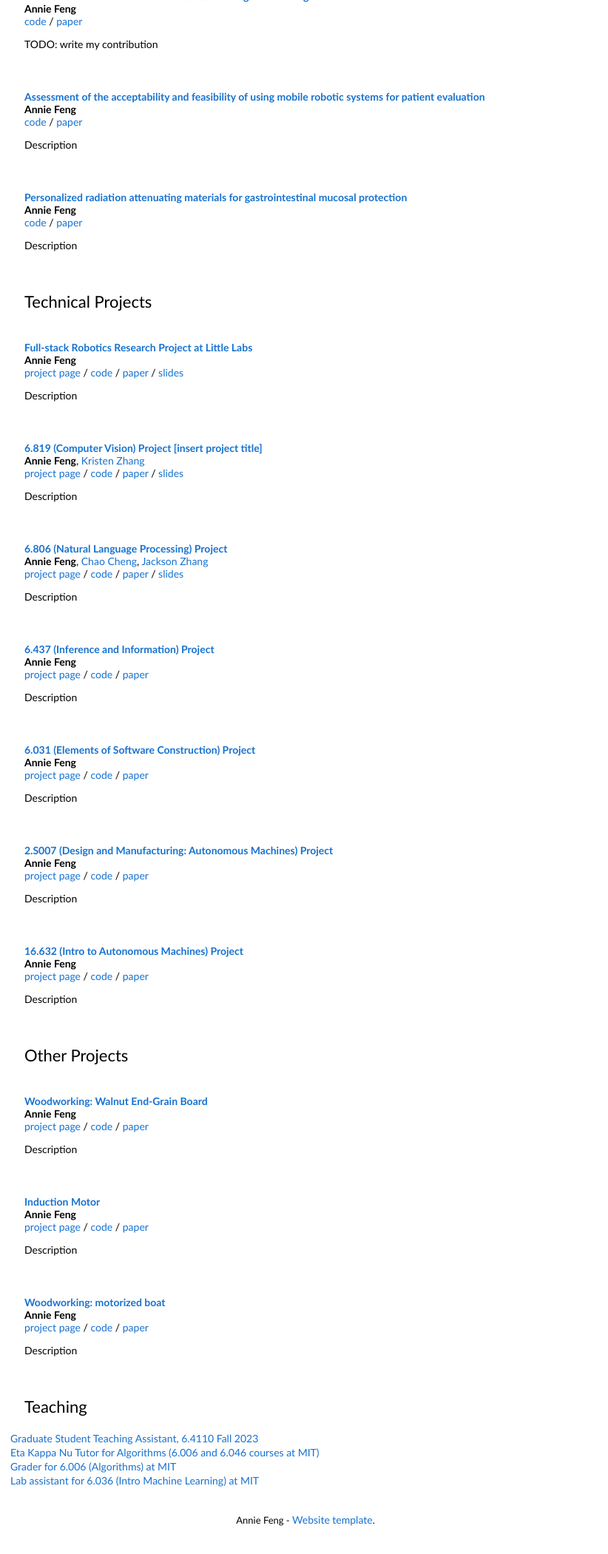
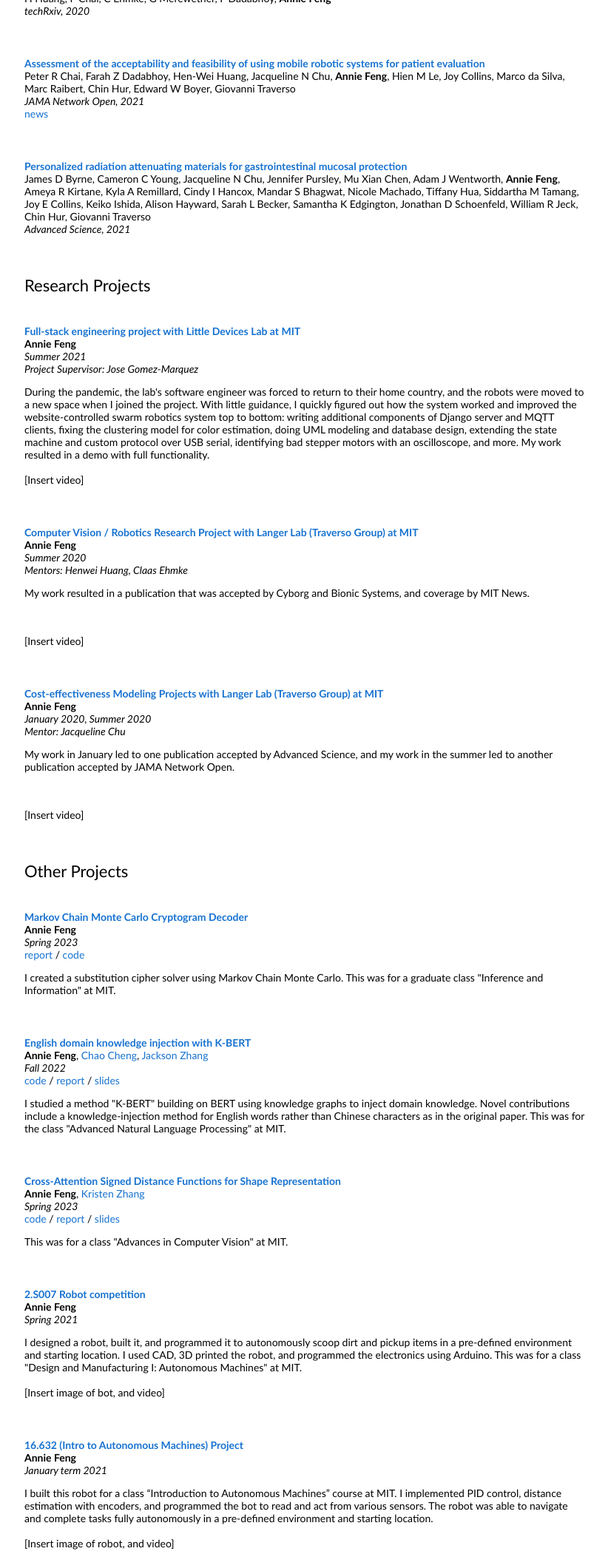
Before and after one commit to azfeng8/azfeng8.github.io, a plain HTML site: page index.html in a window 1280 px wide. Shown: the part 550-2651 px from the top of the page at 74% size, without its empty margins (227-1049 px from the left). Drawn offline with Linux system fonts and the light colour scheme.

Commit message:
updates, WIP

```diff
--- a/index.html
+++ b/index.html
@@ -22,7 +22,7 @@
                 <p class="name" style="text-align: center;">
                   Annie Feng
                 </p>
-                <p> Hello, welcome to my project page! I'm a Master's of Engineering student at MIT CSAIL in the <a href="">Learning and Intelligent Systems Group</a>, advised by <a href=""> Tomas Lozano-Perez</a>. My thesis work is at the intersection of large language models, task planning, and relational model-based reinforcement learning.</p>
+                <p> Hello, welcome! I'm a Master's of Engineering student at MIT CSAIL in the <a href="">Learning and Intelligent Systems Group</a>, advised by <a href=""> Tomas Lozano-Perez</a>. My thesis work is at the intersection of large language models, task planning, and relational model-based reinforcement learning.</p>
                 <p> I graduated with my Bachelor's in Electrical Engineering and Computer Science from MIT in 2023. I previously interned as a software engineer at NVIDIA.</p>
                 <p style="text-align:center">
                   <a href="mailto:azfeng8@gmail.com">Email</a> &nbsp;/&nbsp;
@@ -49,52 +49,47 @@
     <table style="width:100%;border:0px;border-spacing:0px;border-collapse:separate;margin-right:auto;margin-left:auto;"><tbody>
      <tr>
         <td style="padding:20px;width:75%;vertical-align:middle">
-          <a href="projectlink.com">
-              <span class="papertitle">Master's Thesis</span>
+          <a href="https://spj.science.org/doi/full/9.34133/2022/9780497">
+              <span class="papertitle">Mobile robotic platform for contactless vital sign monitoring</span>
           </a>
           <br>
-          <strong>Annie Feng</strong>
+          Hen-Wei Huang, Jack Chen, Peter R Chai, Claas Ehmke, Philipp Rupp, Farah Z Dadabhoy, <strong>Annie Feng</strong>, Canchen Li, Akhil J Thomas, Marco da Silva, Edward W Boyer, Giovanni Traverso
           <br>
-          <a href="">code</a>
-          /
-          <a href=""> paper</a>
+          <i>Cyborg and Bionic Systems, 2022</i>
+          <br>
           <p></p>
           <p>
-          Description
+          </p>
+        </td>
+      </tr>
+
+     <tr>
+        <td style="padding:20px;width:75%;vertical-align:middle">
+          <a href="https://www.techrxiv.org/doi/full/10.36227/techrxiv.12811982.v1">
+              <span class="papertitle">Agile mobile robotic platform for contactless vital signs monitoring</span>
+          </a>
+          <br>
+          H Huang, P Chai, C Ehmke, G Merewether, F Dadabhoy, <strong>Annie Feng</strong>
+          <br>
+          <i>techRxiv, 2020</i>
+          <p></p>
+          <p>
           </p>
         </td>
       </tr>
        <tr>
         <td style="padding:20px;width:75%;vertical-align:middle">
-          <a href="projectlink.com">
-              <span class="papertitle">Mobile Robotic Platform for Contactless Vital Sign Monitoring</span>
-          </a>
-          <br>
-          <strong>Annie Feng</strong>
-          <br>
-          <a href="">code</a>
-          /
-          <a href=""> paper</a>
-          <p></p>
-          <p>
-            TODO: write my contribution
-          </p>
-        </td>
-      </tr>
-       <tr>
-        <td style="padding:20px;width:75%;vertical-align:middle">
-          <a href="projectlink.com">
+          <a href="https://jamanetwork.com/journals/jamanetworkopen/article-abstract/2776970">
               <span class="papertitle">Assessment of the acceptability and feasibility of using mobile robotic systems for patient evaluation</span>
           </a>
           <br>
-          <strong>Annie Feng</strong>
+          Peter R Chai, Farah Z Dadabhoy, Hen-Wei Huang, Jacqueline N Chu, <strong>Annie Feng</strong>, Hien M Le, Joy Collins, Marco da Silva, Marc Raibert, Chin Hur, Edward W Boyer, Giovanni Traverso
           <br>
-          <a href="">code</a>
-          /
-          <a href=""> paper</a>
+          <i>JAMA Network Open, 2021</i>
+          <br>
+          <a href="https://news.mit.edu/2021/robotic-doctor-will-see-you-now-0304"> news </a>
           <p></p>
           <p>
-          Description
           </p>
         </td>
       </tr>
@@ -106,14 +101,12 @@
               <span class="papertitle">Personalized radiation attenuating materials for gastrointestinal mucosal protection</span>
           </a>
           <br>
-          <strong>Annie Feng</strong>
+          James D Byrne, Cameron C Young, Jacqueline N Chu, Jennifer Pursley, Mu Xian Chen, Adam J Wentworth, <strong>Annie Feng</strong>,
+          Ameya R Kirtane, Kyla A Remillard, Cindy I Hancox, Mandar S Bhagwat, Nicole Machado, Tiffany Hua, Siddartha M Tamang, Joy E Collins, Keiko Ishida, Alison Hayward, Sarah L Becker, Samantha K Edgington, Jonathan D Schoenfeld, William R Jeck, Chin Hur, Giovanni Traverso
           <br>
-          <a href="">code</a>
-          /
-          <a href=""> paper</a>
+          <i>Advanced Science, 2021</i>
           <p></p>
           <p>
-          Description
           </p>
         </td>
       </tr>
@@ -126,7 +119,7 @@
           <table width="100%" align="center" border="0" cellspacing="0" cellpadding="20"><tbody>
             <tr>
               <td>
-                <h2>Technical Projects</h2>
+                <h2>Research Projects</h2>
               </td>
             </tr>
           </tbody></table>
@@ -135,147 +128,61 @@
       <tr>
         <td style="padding:20px;width:75%;vertical-align:middle">
             <a href="projectlink.com">
-              <span class="papertitle">Full-stack Robotics Research Project at Little Labs</span>
+              <span class="papertitle">Full-stack engineering project with Little Devices Lab at MIT</span>
             </a>
             <br>
         <strong>Annie Feng</strong>
             <br>
-            <a href="">project page</a>
-            /
-            <a href="">code</a>
-            /
-            <a href=""> paper</a>
-            /
-            <a href=""> slides</a>
+            <i>Summer 2021</i>
+            <br>
+            <i>Project Supervisor: Jose Gomez-Marquez</i>
+            <br>
             <p></p>
             <p>
-            Description
+            During the pandemic, the lab's software engineer was forced to return to their home country, and the robots were moved to a new space when I joined the project. With little guidance, I quickly figured out how the system worked and improved the website-controlled swarm robotics system top to bottom: writing additional components of Django server and MQTT clients, fixing the clustering model for color estimation, doing UML modeling and database design, extending the state machine and custom protocol over USB serial, identifying bad stepper motors with an oscilloscope, and more. My work resulted in a demo with full functionality.
+
+            <br><br>
+            [Insert video]
             </p>
           </td>
       </tr>
       <tr>
         <td style="padding:20px;width:75%;vertical-align:middle">
             <a href="projectlink.com">
-              <span class="papertitle">6.819 (Computer Vision) Project [insert project title] </span>
-            </a>
-            <br>
-        <strong>Annie Feng</strong>,
-        <a>Kristen Zhang</a>
-            <br>
-            <a href="">project page</a>
-            /
-            <a href="">code</a>
-            /
-            <a href=""> paper</a>
-            /
-            <a href=""> slides</a>
-            <p></p>
-            <p>
-            Description
-            </p>
-          </td>
-      </tr>
-
-      <tr>
-        <td style="padding:20px;width:75%;vertical-align:middle">
-          <a href="projectlink.com">
-              <span class="papertitle">6.806 (Natural Language Processing) Project</span>
-          </a>
-          <br>
-          <strong>Annie Feng</strong>,
-          <a>Chao Cheng</a>,
-          <a>Jackson Zhang</a>
-          <br>
-          <a href="">project page</a>
-          /
-          <a href="">code</a>
-          /
-          <a href=""> paper</a>
-          /
-          <a href=""> slides</a>
-          <p></p>
-          <p>
-          Description
-          </p>
-        </td>
-      </tr>
-
-      <tr>
-        <td style="padding:20px;width:75%;vertical-align:middle">
-          <a href="projectlink.com">
-              <span class="papertitle">6.437 (Inference and Information) Project</span>
+              <span class="papertitle">Computer Vision / Robotics Research Project with Langer Lab (Traverso Group) at MIT</span>
             </a>
             <br>
         <strong>Annie Feng</strong>
             <br>
-          <a href="">project page</a>
-          /
-          <a href="">code</a>
-          /
-          <a href=""> paper</a>
-          <p></p>
+            <i>Summer 2020</i>
+            <br>
+            <i>Mentors: Henwei Huang, Claas Ehmke</i>
+            <br>
+            <p>My work resulted in a publication that was accepted by Cyborg and Bionic Systems, and coverage by MIT News.</p>
             <p>
-          Description
+
+            <br><br>
+            [Insert video]
             </p>
           </td>
       </tr>
-
       <tr>
         <td style="padding:20px;width:75%;vertical-align:middle">
             <a href="projectlink.com">
-              <span class="papertitle">6.031 (Elements of Software Construction) Project</span>
+              <span class="papertitle">Cost-effectiveness Modeling Projects with Langer Lab (Traverso Group) at MIT</span>
             </a>
             <br>
         <strong>Annie Feng</strong>
             <br>
-          <a href="">project page</a>
-          /
-          <a href="">code</a>
-          /
-          <a href=""> paper</a>
-          <p></p>
+            <i>January 2020, Summer 2020</i>
+            <br>
+            <i>Mentor: Jacqueline Chu</i>
+            <br>
+            <p>My work in January led to one publication accepted by Advanced Science, and my work in the summer led to another publication accepted by JAMA Network Open.</p>
             <p>
-          Description
-          </p>
-        </td>
-      </tr>
 
-       <tr>
-        <td style="padding:20px;width:75%;vertical-align:middle">
-          <a href="projectlink.com">
-              <span class="papertitle"> 2.S007 (Design and Manufacturing: Autonomous Machines) Project</span>
-          </a>
-          <br>
-          <strong>Annie Feng</strong>
-          <br>
-          <a href="">project page</a>
-          /
-          <a href="">code</a>
-          /
-          <a href=""> paper</a>
-          <p></p>
-          <p>
-          Description
-          </p>
-        </td>
-      </tr>
-
-      <tr>
-        <td style="padding:20px;width:75%;vertical-align:middle">
-          <a href="projectlink.com">
-              <span class="papertitle"> 16.632 (Intro to Autonomous Machines) Project</span>
-          </a>
-          <br>
-          <strong>Annie Feng</strong>
-          <br>
-          <a href="">project page</a>
-          /
-          <a href="">code</a>
-          /
-          <a href=""> paper</a>
-          <p></p>
-          <p>
-          Description
+            <br><br>
+            [Insert video]
             </p>
           </td>
       </tr>
@@ -293,65 +200,116 @@
       <tr>
         <td style="padding:20px;width:75%;vertical-align:middle">
           <a href="projectlink.com">
-                  <span class="papertitle"> Woodworking: Walnut End-Grain Board</span>
+              <span class="papertitle">Markov Chain Monte Carlo Cryptogram Decoder</span>
           </a>
           <br>
           <strong>Annie Feng</strong>
           <br>
-              <a href="">project page</a>
+          <i>Spring 2023</i>
+          <br>
+          <a href="data/6_7800_Final_Project.pdf">report</a>
           /
-              <a href="">code</a>
-              /
-              <a href=""> paper</a>
+          <a href="https://github.com/azfeng8/6.7800-final-project">code</a>
           <p></p>
           <p>
-              Description
+             I created a substitution cipher solver using Markov Chain Monte Carlo. This was for a graduate class "Inference and Information" at MIT.
+          </p>
+        </td>
+      </tr>
+
+      <tr>
+        <td style="padding:20px;width:75%;vertical-align:middle">
+          <a href="projectlink.com">
+              <span class="papertitle">English domain knowledge injection with K-BERT</span>
+          </a>
+          <br>
+          <strong>Annie Feng</strong>,
+          <a>Chao Cheng</a>,
+          <a>Jackson Zhang</a>
+          <br>
+          <i>Fall 2022</i>
+          <br>
+          <a href="https://github.com/azfeng8/K-BERT">code</a>
+          /
+          <a href="data/6_8611_Project_Report_azf_jacksonz_chaoc (1).pdf">report</a>
+          /
+          <a href="https://docs.google.com/presentation/d/1qltlNxIA96yJ_ZdvmTKQsC_H_mIrTjo-nX5QuW-GeYo/edit?usp=sharing"> slides</a>
+          <p></p>
+          <p>
+            I studied a method "K-BERT" building on BERT using knowledge graphs to inject domain knowledge. Novel contributions include a knowledge-injection method for English words rather than Chinese characters as in the original paper. This was for the class "Advanced Natural Language Processing" at MIT.
+          </p>
+        </td>
+      </tr>
+
+       <tr>
+        <td style="padding:20px;width:75%;vertical-align:middle">
+            <a href="projectlink.com">
+              <span class="papertitle">Cross-Attention Signed Distance Functions for Shape Representation</span>
+            </a>
+            <br>
+        <strong>Annie Feng</strong>,
+        <a>Kristen Zhang</a>
+            <br>
+          <i>Spring 2023</i>
+          <br>
+            <a href="https://github.com/Kristen-Z/Attention_sdf">code</a>
+            /
+            <a href="data/6_8301_Project.pdf">report</a>
+            /
+            <a href="https://docs.google.com/presentation/d/1a2GV2BkqJ4oTrE3_9JDpoFUsvJfOtn9CXMBfWpdgXw4/edit?usp=sharing"> slides</a>
+            <p></p>
+            <p>
+              This was for a class "Advances in Computer Vision" at MIT.
             </p>
           </td>
       </tr>
       <tr>
         <td style="padding:20px;width:75%;vertical-align:middle">
           <a href="projectlink.com">
-                  <span class="papertitle"> Induction Motor </span>
+              <span class="papertitle"> 2.S007 Robot competition</span>
           </a>
           <br>
           <strong>Annie Feng</strong>
           <br>
-              <a href="">project page</a>
-              /
-              <a href="">code</a>
-              /
-              <a href=""> paper</a>
+          <i>Spring 2021</i>
+          <br>
           <p></p>
           <p>
-              Description
+          I designed a robot, built it, and programmed it to autonomously scoop dirt and pickup items in a pre-defined environment and starting location. I used CAD, 3D printed the robot, and programmed the electronics using Arduino. This was for a class "Design and Manufacturing I: Autonomous Machines" at MIT.
+
+          <br>
+          <br>
+          [Insert image of bot, and video]
           </p>
         </td>
       </tr>
+
       <tr>
         <td style="padding:20px;width:75%;vertical-align:middle">
           <a href="projectlink.com">
-                  <span class="papertitle"> Woodworking: motorized boat </span>
+              <span class="papertitle"> 16.632 (Intro to Autonomous Machines) Project</span>
           </a>
           <br>
           <strong>Annie Feng</strong>
           <br>
-              <a href="">project page</a>
-              /
-              <a href="">code</a>
-              /
-              <a href=""> paper</a>
+          <i>January term 2021</i>
+          <br>
           <p></p>
           <p>
-              Description
+          I built this robot for a class “Introduction to Autonomous Machines” course at MIT. I implemented PID control, distance estimation with encoders, and programmed the bot to read and act from various sensors. The robot was able to navigate and complete tasks fully autonomously in a pre-defined environment and starting location.
+
+          <br>
+          <br>
+          [Insert image of robot, and video]
           </p>
         </td>
       </tr>
+
+
      </tbody></table>
 
     <table style="width:100%;border:0px;border-spacing:0px;border-collapse:separate;margin-right:auto;margin-left:auto;"><tbody>
     </tbody></table>
-
 
 
     <table width="100%" align="center" border="0" cellspacing="0" cellpadding="20"><tbody>
@@ -361,6 +319,7 @@
         </td>
       </tr>
     </tbody></table>
+
       <tr>
         <td width="75%" valign="center">
           <a href="https://airr.mit.edu/fall23/info">Graduate Student Teaching Assistant, 6.4110 Fall 2023</a>
@@ -386,16 +345,92 @@
           <br>
         </td>
       </tr>
+
+    <table style="width:100%;border:0px;border-spacing:0px;border-collapse:separate;margin-right:auto;margin-left:auto;"><tbody>
     </tbody></table>
+
+    <table  align="center" width="42%" border="0" cellspacing="0" cellpadding="20"><tbody>
+      <tr>
+        <td style="padding:20px;width:100%;vertical-align:middle">
+          <h2>Fun</h2>
+        </td>
+      </tr>
+        <tr>
+          <td style="padding:20px;width:75%;vertical-align:middle">
+            <a href="projectlink.com">
+                <span class="papertitle"> Chopin Ballade No. 1 in G Minor </span>
+            </a>
+            <br>
+            <strong>Annie Feng</strong>
+            <br>
+           <p>
+            Virtual performance for Emerson Piano Scholarship Program at MIT during COVID-19.
+          <br>
+          <br>
+          [Insert video]
+
+            </p>
+          </td>
+        </tr>
+        <tr>
+          <td style="padding:20px;width:75%;vertical-align:middle">
+            <a href="projectlink.com">
+                <span class="papertitle"> Woodworking: Walnut End-Grain Board</span>
+            </a>
+            <br>
+            <strong>Annie Feng</strong>
+            <br>
+            <p></p>
+            <p>
+            I took a class to make my own end-grain cutting board. It looks pretty nice.
+            </p>
+          <br>
+          [Insert image]
+
+          </td>
+        </tr>
+        <tr>
+          <td style="padding:20px;width:75%;vertical-align:middle">
+            <a href="projectlink.com">
+                <span class="papertitle"> Induction Motor </span>
+            </a>
+            <br>
+            <strong>Annie Feng</strong>
+            <p></p>
+            <p>
+            Description
+            </p>
+          </td>
+        </tr>
+        <tr>
+          <td style="padding:20px;width:75%;vertical-align:middle">
+            <a href="projectlink.com">
+                <span class="papertitle"> Motorized boat </span>
+            </a>
+            <br>
+            <strong>Annie Feng</strong>
+            <p></p>
+            <p>
+            Description
+            </p>
+          </td>
+        </tr>
+
+
+    </tbody></table>
+
+
     <table align="center"><tbody>
       <tr>
         <td style="padding:20px;width:100%;vertical-align:middle">
           <p style="text-align:right;font-size:small;">
-                  Annie Feng - <a href="https://github.com/jonbarron/jonbarron_website">Website template</a>.
+            Annie Feng - <a href="https://github.com/jonbarron/jonbarron_website">Website template</a>. Credits to William Shen and Jon Barron.
           </p>
         </td>
       </tr>
     </tbody></table>
+
+
         </td>
       </tr>
     </table>
```
Lines whose indentation alone changed are shown as unchanged.
